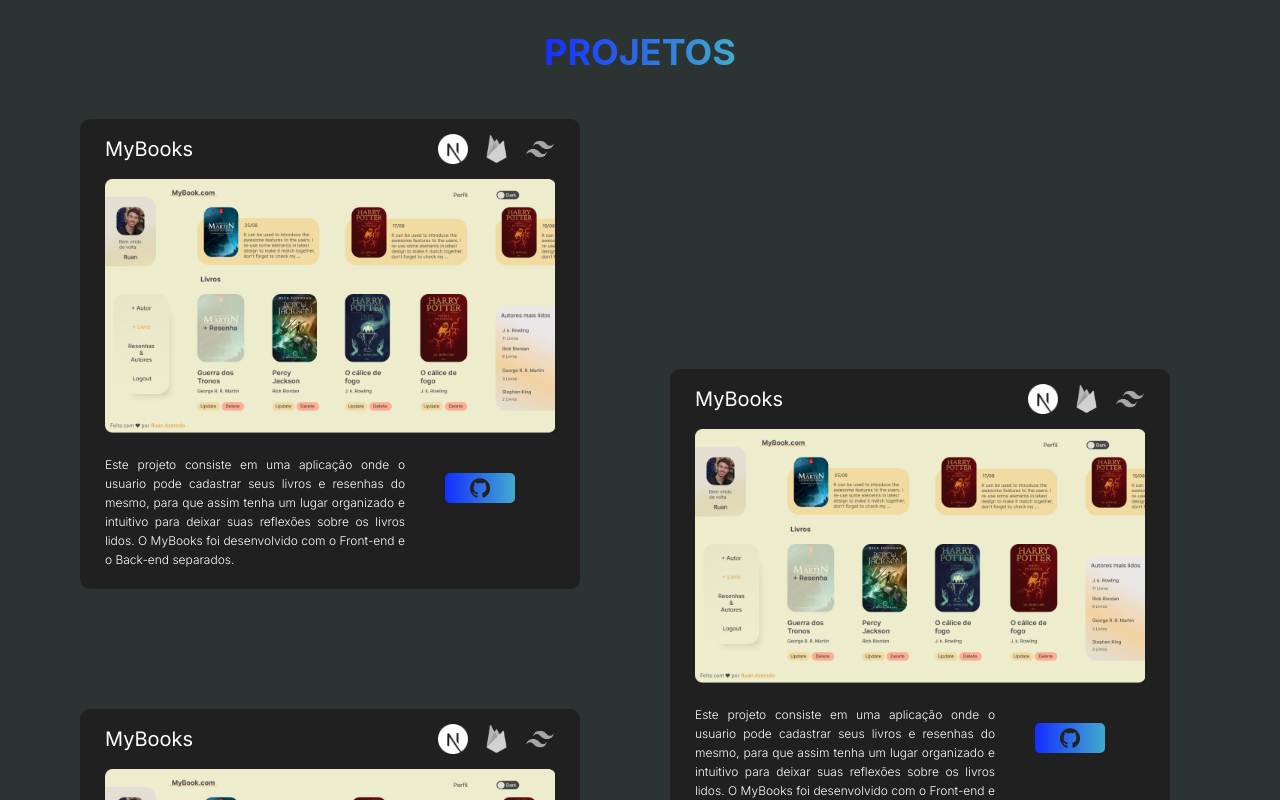
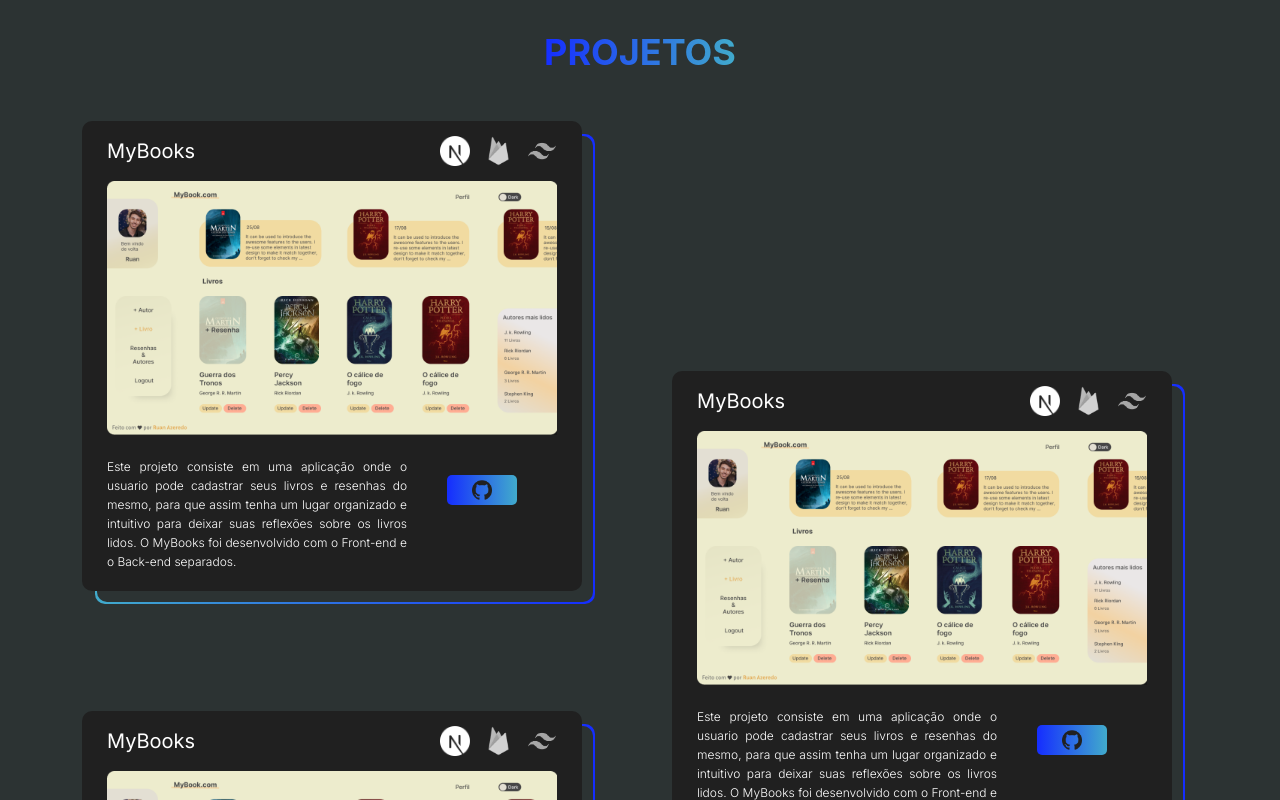
Before and after one commit to Ruan-Azeredo/portifolio, a React (Create React App) app: page / in a window 1280 px wide. Shown: the part 1780-2580 px from the top of the page. Built offline with nearby package versions, Linux system fonts and the light colour scheme; a web font is replaced by a local one.

Commit message:
:construction: build: adiciona outras cards ex

```diff
--- a/src/ProjetoCard.jsx
+++ b/src/ProjetoCard.jsx
@@ -1,5 +1,7 @@
 export default function ProjetoCard(props) {
     return (
+        <div className="gradient-bg">
+            <div className="inside-bg">
                 <div className="card-black">
                     <div className="nav-card">
                         <div className="card-name">{props.name}</div>
@@ -12,7 +14,9 @@
                     <img className="img-card" src={props.screen} alt="" />
                     <div className="infos-card">
                         <p className="txt-card">{props.description}</p>
-                <a className="git-button"><img src="github-icon.png" alt=""/></a>
+                        <a src={props.link} className="git-button"><img src="github-icon.png" alt=""/></a>
+                    </div>
+                </div>
             </div>
         </div>
     )
```
Lines whose indentation alone changed are shown as unchanged.
